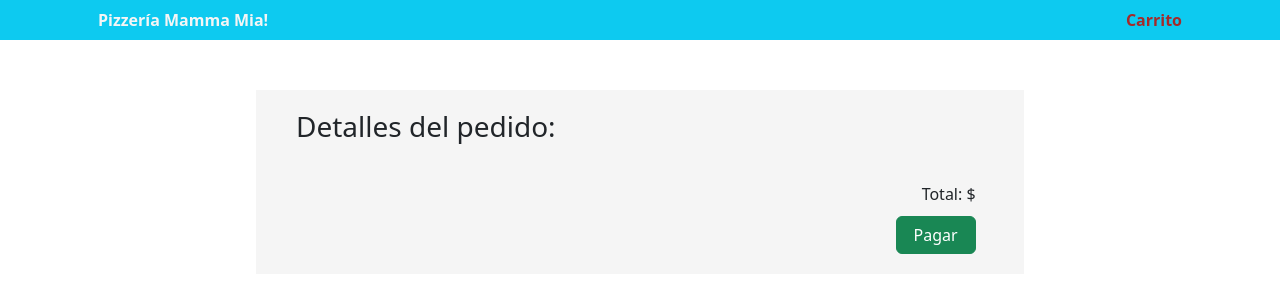
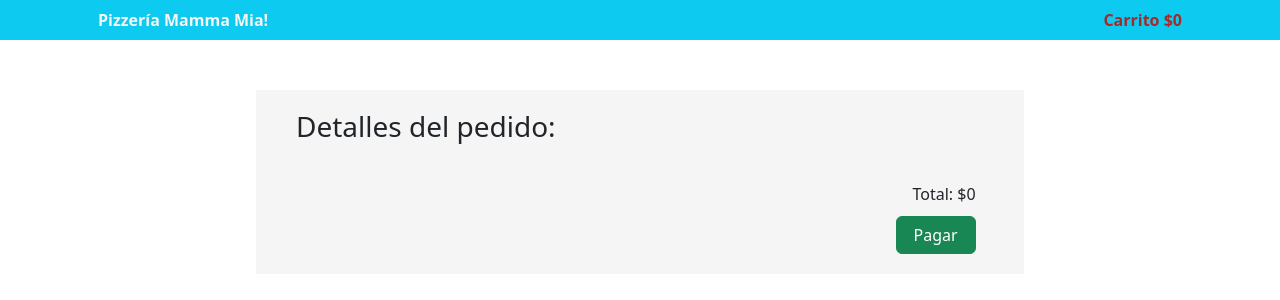
Before and after one commit to OmarArayaGhiani/React_router_context_final, a React (Create React App) app: page /carrito in a window 1280 px wide. Shown: the top 300 px of the page. Built offline with nearby package versions, Linux system fonts and the light colour scheme.

Commit message:
Se termina de agregar el carrito

```diff
--- a/src/App.js
+++ b/src/App.js
@@ -10,8 +10,8 @@ import Carrito from "./views/carrito"
 
 function App() {
   const [pizzas, setPizzas] = useState([])
-  const [addedPizzas, setAddedPizzas] = useState([])
-  const sharedStates = {pizzas, addedPizzas, setAddedPizzas}
+  const [price, setPrice] = useState()
+  const sharedStates = {pizzas, setPizzas, price, setPrice}
 
   useEffect(() => {
     getDataPizzas()
--- a/src/components/card.jsx
+++ b/src/components/card.jsx
@@ -1,17 +1,31 @@
 import Button from "react-bootstrap/Button"
 import Card from "react-bootstrap/Card"
 
-import {useContext, useState} from "react"
+import {useContext, useEffect} from "react"
 import {useNavigate} from "react-router-dom"
 import MyContext from "../MyContext"
 
 const MyCard = () => {
-  const {pizzas, addedPizzas, setAddedPizzas} = useContext(MyContext)
+  const {pizzas, setPizzas, setPrice} = useContext(MyContext)
   const navigate = useNavigate()
 
   const toSelectedPizza = (pizzaName) => {
     navigate(`/${pizzaName}`)
   }
+
+  const pizzaAdd = (e) => {
+    let cantidadTotal = e.cantidad + 1
+    e.cantidad = cantidadTotal
+    setPizzas([...pizzas])
+  }
+
+  useEffect(() => {
+    let total = 0
+    pizzas.forEach(function (pizza) {
+      total += pizza.price * pizza.cantidad
+      setPrice(total)
+    })
+  }, [pizzas])
 
   return (
     <div className="container">
@@ -53,7 +67,7 @@ const MyCard = () => {
                       Ver más
                     </Button>
                     <Button
-                      onClick={() => setAddedPizzas([...addedPizzas, element])}
+                      onClick={() => pizzaAdd(element)}
                       variant="danger"
                       className="m-auto text-light"
                     >
--- a/src/components/card_details.jsx
+++ b/src/components/card_details.jsx
@@ -3,12 +3,26 @@ import "../css/card_details.css"
 import Button from "react-bootstrap/Button"
 
 import {useParams} from "react-router-dom"
-import {useContext} from "react"
+import {useContext, useEffect} from "react"
 import MyContext from "../MyContext"
 
 const CardDetails = () => {
-  const {pizzas, addedPizzas, setAddedPizzas} = useContext(MyContext)
+  const {pizzas, setPizzas, setPrice} = useContext(MyContext)
   const {selectedPizza} = useParams()
+
+  const pizzaAdd = (e) => {
+    let cantidadTotal = e.cantidad + 1
+    e.cantidad = cantidadTotal
+    setPizzas([...pizzas])
+  }
+
+  useEffect(() => {
+    let total = 0
+    pizzas.forEach(function (pizza) {
+      total += pizza.price * pizza.cantidad
+      setPrice(total)
+    })
+  }, [pizzas])
 
   return (
     <div>
@@ -30,7 +44,7 @@ const CardDetails = () => {
                   <p className="fw-bold">Precio: $<span>{element.price}</span>
                   </p>
                   <Button
-                  onClick={() => setAddedPizzas([...addedPizzas, element])}
+                  onClick={() => pizzaAdd(element)}
                   variant="danger" className="add text-light">
                     Añadir
                   </Button>
--- a/src/components/navbar.jsx
+++ b/src/components/navbar.jsx
@@ -4,15 +4,18 @@ import Container from 'react-bootstrap/Container'
 import Navbar from 'react-bootstrap/Navbar'
 
 import { NavLink } from 'react-router-dom'
+import { useContext } from "react"
+import MyContext from "../MyContext"
 
 const MyNavbar = () => {
   const setActiveClass = ({isActive}) => (isActive ? "active" : undefined)
+  const {price} = useContext(MyContext)
 
   return (
     <Navbar bg='info' expand="lg">
       <Container>
         <NavLink to="/" className={`navlink ${setActiveClass} ms-3 text-decoration-none fw-bold`}>Pizzería Mamma Mia!</NavLink>
-        <NavLink to="/carrito" className={`navlink ${setActiveClass} me-3 text-decoration-none fw-bold`}>Carrito</NavLink>
+        <NavLink to="/carrito" className={`navlink ${setActiveClass} me-3 text-decoration-none fw-bold`}>Carrito $<span>{price}</span></NavLink>
       </Container>
     </Navbar>
   )
--- a/src/components/table_carrito.jsx
+++ b/src/components/table_carrito.jsx
@@ -6,36 +6,35 @@ import {useContext, useState, useEffect} from "react"
 import MyContext from "../MyContext"
 
 const TableCarrito = () => {
-  const {addedPizzas, setAddedPizzas} = useContext(MyContext)
-  const [price, setPrice] = useState()
+  const {pizzas, setPizzas, price, setPrice} = useContext(MyContext)
 
   useEffect(() => {
     let total = 0
-    addedPizzas.forEach(function (pizzaPrice) {
-      total += pizzaPrice.price
+    pizzas.forEach(function (pizza) {
+      total += pizza.price * pizza.cantidad
       setPrice(total)
     })
-  }, [addedPizzas])
+  }, [pizzas])
 
-  const pizzaPlus = (e) => {
+  const pizzaAdd = (e) => {
     let cantidadTotal = e.cantidad + 1
     e.cantidad = cantidadTotal
-    setAddedPizzas([...addedPizzas])
+    setPizzas([...pizzas])
   }
 
   const pizzaRemove = (e, index) => {
     let cantidadTotal = e.cantidad - 1
     if (cantidadTotal < 0) cantidadTotal = 0
     e.cantidad = cantidadTotal
-    if ((cantidadTotal == 0)) addedPizzas.splice(index, 1)
-    setAddedPizzas([...addedPizzas])
+    setPizzas([...pizzas])
   }
 
   return (
     <div className="carrito">
       <h3>Detalles del pedido:</h3>
       <div className="items">
-        {addedPizzas.map((element, index) => {
+        {pizzas.map((element, index) => {
+          if(element.cantidad > 0)
           return (
             <div key={index}>
               <div className="item d-flex align-items-center">
@@ -48,10 +47,10 @@ const TableCarrito = () => {
                     $<span>{element.price}</span>
                   </p>
                   <p>
-                    X<span>2</span>
+                    X<span>{element.cantidad}</span>
                   </p>
                   <Button
-                    onClick={() => pizzaPlus(element)}
+                    onClick={() => pizzaAdd(element)}
                     variant="success"
                     className="add-remove"
                   >
```
